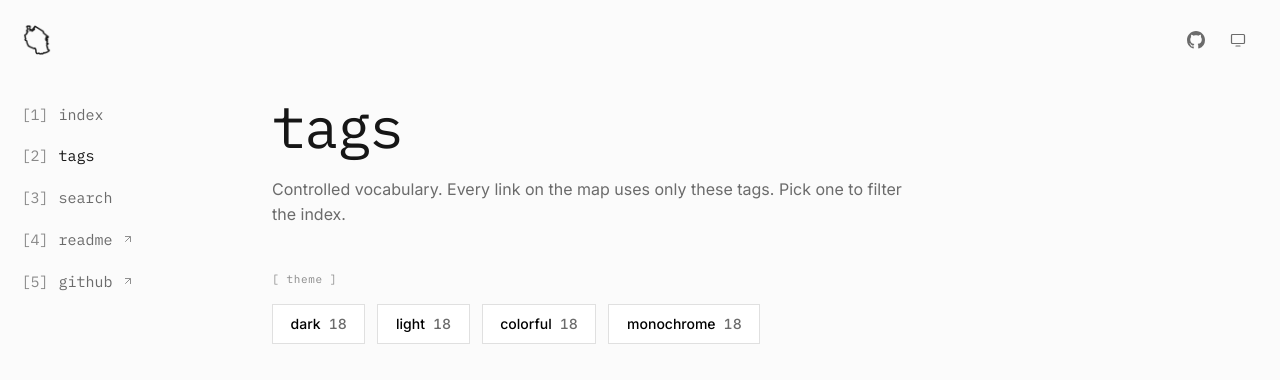
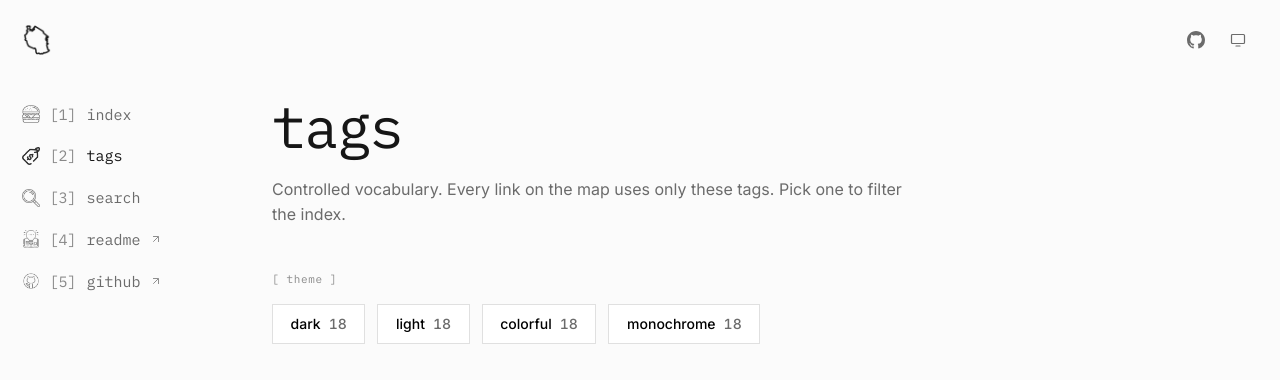
Before and after one commit to zuck30/ramani, a Jekyll site: the page built from tags.md, in a window 1280 px wide. Shown: the top 380 px of the page. Built offline with Jekyll 4.4.1, drawn with Linux system fonts in a browser that asks for light colours.

Commit message:
Add line icons to sidebar navigation

```diff
--- a/_includes/header.html
+++ b/_includes/header.html
@@ -8,27 +8,32 @@
     <ul>
       <li>
         <a href="{{ '/' | relative_url }}"{% if page.url == '/' %} aria-current="page"{% endif %}>
+          <span class="nav-icon nav-icon-index" aria-hidden="true"></span>
           <span class="nav-index">[1]</span><span class="nav-label">index</span>
         </a>
       </li>
       <li>
         <a href="{{ '/tags/' | relative_url }}"{% if page.url == '/tags/' %} aria-current="page"{% endif %}>
+          <span class="nav-icon nav-icon-tags" aria-hidden="true"></span>
           <span class="nav-index">[2]</span><span class="nav-label">tags</span>
         </a>
       </li>
       <li>
         <a href="#" data-action="search">
+          <span class="nav-icon nav-icon-search" aria-hidden="true"></span>
           <span class="nav-index">[3]</span><span class="nav-label">search</span>
         </a>
       </li>
       <li>
         <a href="https://github.com/{{ site.github_username }}/ramani/blob/main/README.md" target="_blank" rel="noopener">
+          <span class="nav-icon nav-icon-readme" aria-hidden="true"></span>
           <span class="nav-index">[4]</span><span class="nav-label">readme</span>
           <svg class="nav-external" width="6" height="6" viewBox="0 0 6 6" fill="none" aria-hidden="true"><path d="M0 0.5H5.5V6M5.5 0.5L0.25 5.75" stroke="currentColor"></path></svg>
         </a>
       </li>
       <li>
         <a href="https://github.com/{{ site.github_username }}" target="_blank" rel="noopener">
+          <span class="nav-icon nav-icon-github" aria-hidden="true"></span>
           <span class="nav-index">[5]</span><span class="nav-label">github</span>
           <svg class="nav-external" width="6" height="6" viewBox="0 0 6 6" fill="none" aria-hidden="true"><path d="M0 0.5H5.5V6M5.5 0.5L0.25 5.75" stroke="currentColor"></path></svg>
         </a>
@@ -68,27 +73,32 @@
       <ul>
         <li>
           <a href="{{ '/' | relative_url }}" data-nav="index">
+            <span class="nav-icon nav-icon-index" aria-hidden="true"></span>
             <span class="nav-index">[1]</span><span>index</span>
           </a>
         </li>
         <li>
           <a href="{{ '/tags/' | relative_url }}">
+            <span class="nav-icon nav-icon-tags" aria-hidden="true"></span>
             <span class="nav-index">[2]</span><span>tags</span>
           </a>
         </li>
         <li>
           <a href="#" data-action="search">
+            <span class="nav-icon nav-icon-search" aria-hidden="true"></span>
             <span class="nav-index">[3]</span><span>search</span>
           </a>
         </li>
         <li>
           <a href="https://github.com/{{ site.github_username }}/ramani/blob/main/README.md" target="_blank" rel="noopener">
+            <span class="nav-icon nav-icon-readme" aria-hidden="true"></span>
             <span class="nav-index">[4]</span><span>readme</span>
             <svg class="nav-external" width="6" height="6" viewBox="0 0 6 6" fill="none" aria-hidden="true"><path d="M0 0.5H5.5V6M5.5 0.5L0.25 5.75" stroke="currentColor"></path></svg>
           </a>
         </li>
         <li>
           <a href="https://github.com/{{ site.github_username }}" target="_blank" rel="noopener">
+            <span class="nav-icon nav-icon-github" aria-hidden="true"></span>
             <span class="nav-index">[5]</span><span>github</span>
             <svg class="nav-external" width="6" height="6" viewBox="0 0 6 6" fill="none" aria-hidden="true"><path d="M0 0.5H5.5V6M5.5 0.5L0.25 5.75" stroke="currentColor"></path></svg>
           </a>
--- a/assets/css/style.css
+++ b/assets/css/style.css
@@ -179,6 +179,34 @@ a{color:inherit}
   font-variant-numeric:tabular-nums;
 }
 .sidenav .nav-label{white-space:nowrap}
+
+/* leading line icons for each nav item */
+.nav-icon{
+  display:block;flex-shrink:0;
+  width:18px;height:18px;
+  background-color:currentColor;
+  opacity:.9;
+}
+.nav-icon-index{
+  -webkit-mask:url('../icons/nav-index.png') center/contain no-repeat;
+  mask:url('../icons/nav-index.png') center/contain no-repeat;
+}
+.nav-icon-tags{
+  -webkit-mask:url('../icons/nav-tags.png') center/contain no-repeat;
+  mask:url('../icons/nav-tags.png') center/contain no-repeat;
+}
+.nav-icon-search{
+  -webkit-mask:url('../icons/nav-search.png') center/contain no-repeat;
+  mask:url('../icons/nav-search.png') center/contain no-repeat;
+}
+.nav-icon-readme{
+  -webkit-mask:url('../icons/nav-readme.png') center/contain no-repeat;
+  mask:url('../icons/nav-readme.png') center/contain no-repeat;
+}
+.nav-icon-github{
+  -webkit-mask:url('../icons/nav-github.png') center/contain no-repeat;
+  mask:url('../icons/nav-github.png') center/contain no-repeat;
+}
 .nav-external{
   flex-shrink:0;
   margin-inline-start:.15rem;
--- a/scripts/build-readme.js
+++ b/scripts/build-readme.js
@@ -177,6 +177,7 @@ function intro(links) {
     '| `assets/css/style.css` | the opencode.ai-inspired design system. |',
     '| `assets/for-card.png` | mascot used as the card background. |',
     '| `assets/nav-logo.png` | navbar logo. |',
+    '| `assets/icons/` | line icons for the sidebar navigation. |',
     '| [coding style](CODINGSTYLE.md) | design language and code conventions. |',
     '| `scripts/build-readme.js` | rebuilds this readme from the json data. |',
     '| `scripts/ruby4-compat.rb` | local shim for jekyll 3.9 on ruby 4. |',
```
Also changed, not shown: CODINGSTYLE.md (+1 -1 lines), README.md, assets/icons/nav-github.png (added), assets/icons/nav-index.png (added), assets/icons/nav-readme.png (added), assets/icons/nav-search.png (added), assets/icons/nav-tags.png (added).
